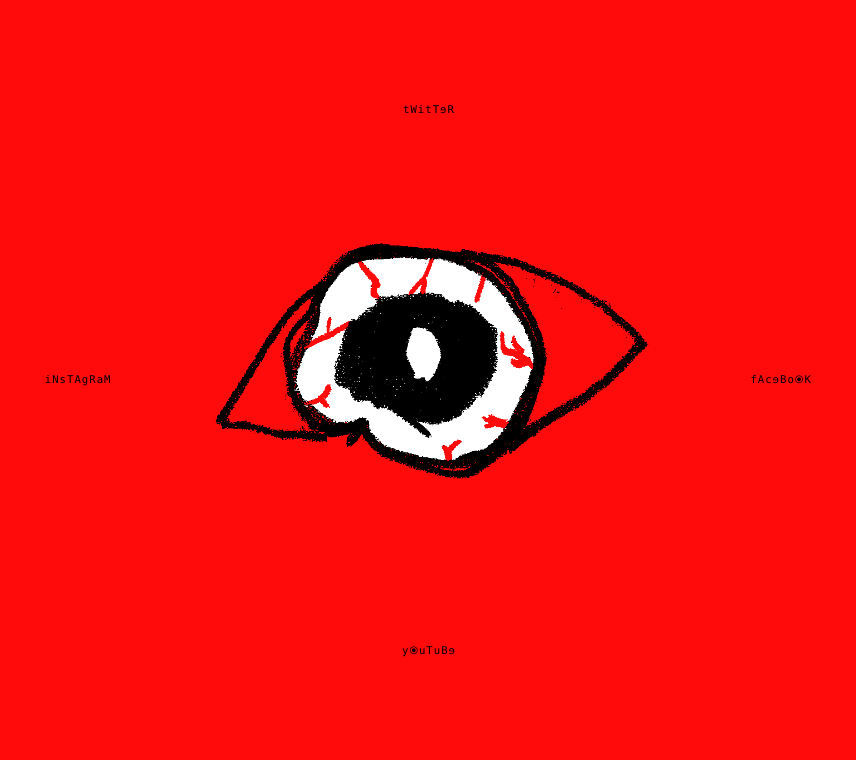
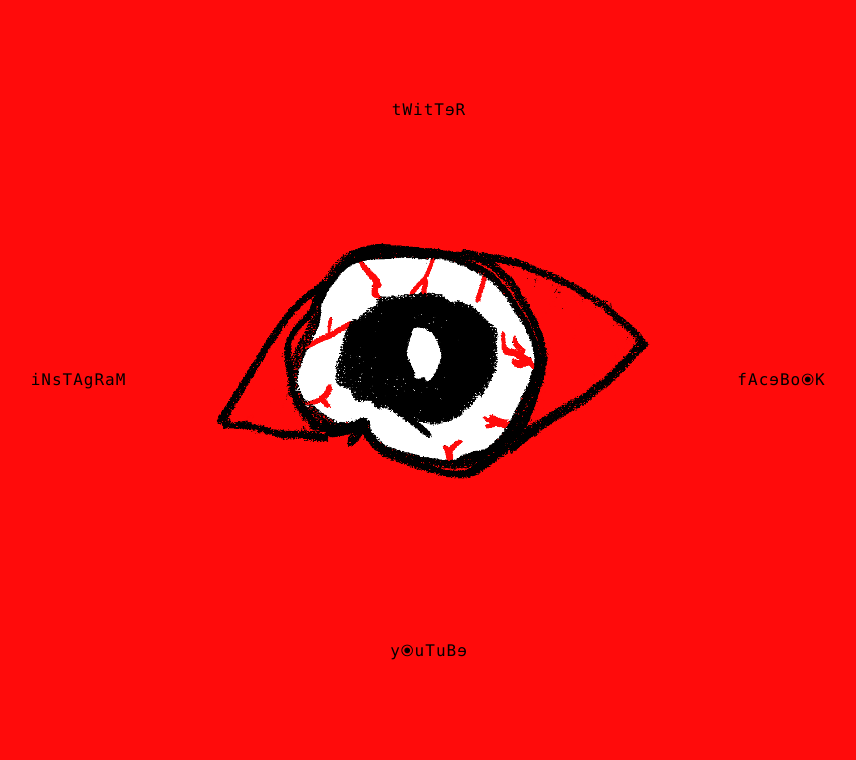
Before and after one commit to everynightdawns/omerta, a plain HTML site: page social.html in a window 1280 px wide. Shown: the part 87-847 px from the top of the page, without its empty margins (211-1067 px from the left). Drawn offline with nearby package versions, Linux system fonts and the light colour scheme.

Commit message:
Update stylesheet.css

```diff
--- a/stylesheet.css
+++ b/stylesheet.css
@@ -10,7 +10,7 @@
 	background-color:#ff0b0b;
 	color:#FFFFFF;
 	font-family: Consolas, Inconsolata, Menlo, "DejaVu Sans Mono", "Bitstream Vera Sans Mono", "Courier New", monospace;
-	font-size: 8pt;
+	font-size: 12pt;
 	letter-spacing: 1px;
 	margin-top: 90px;
 	margin-bottom: 90px;
```
